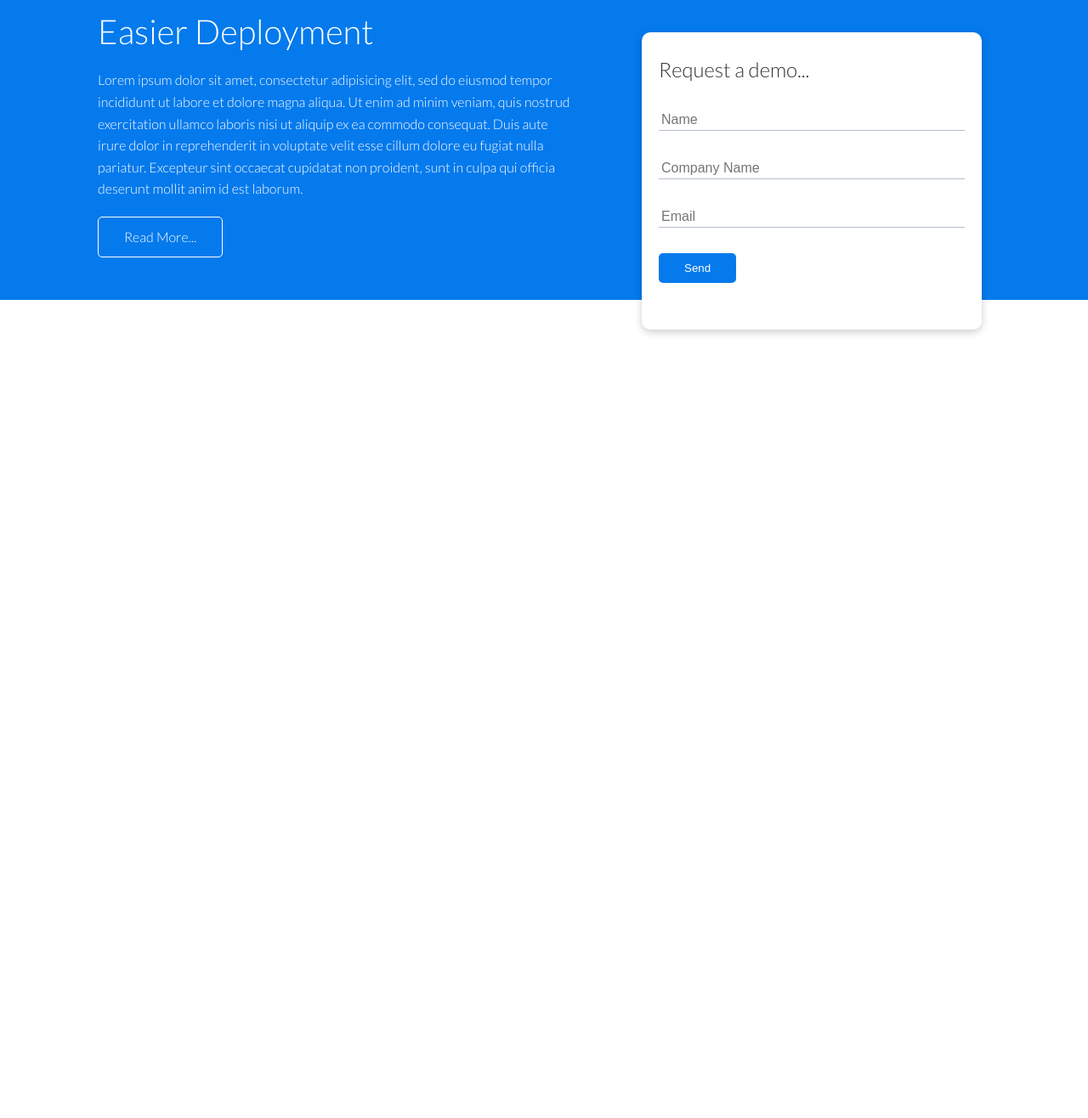
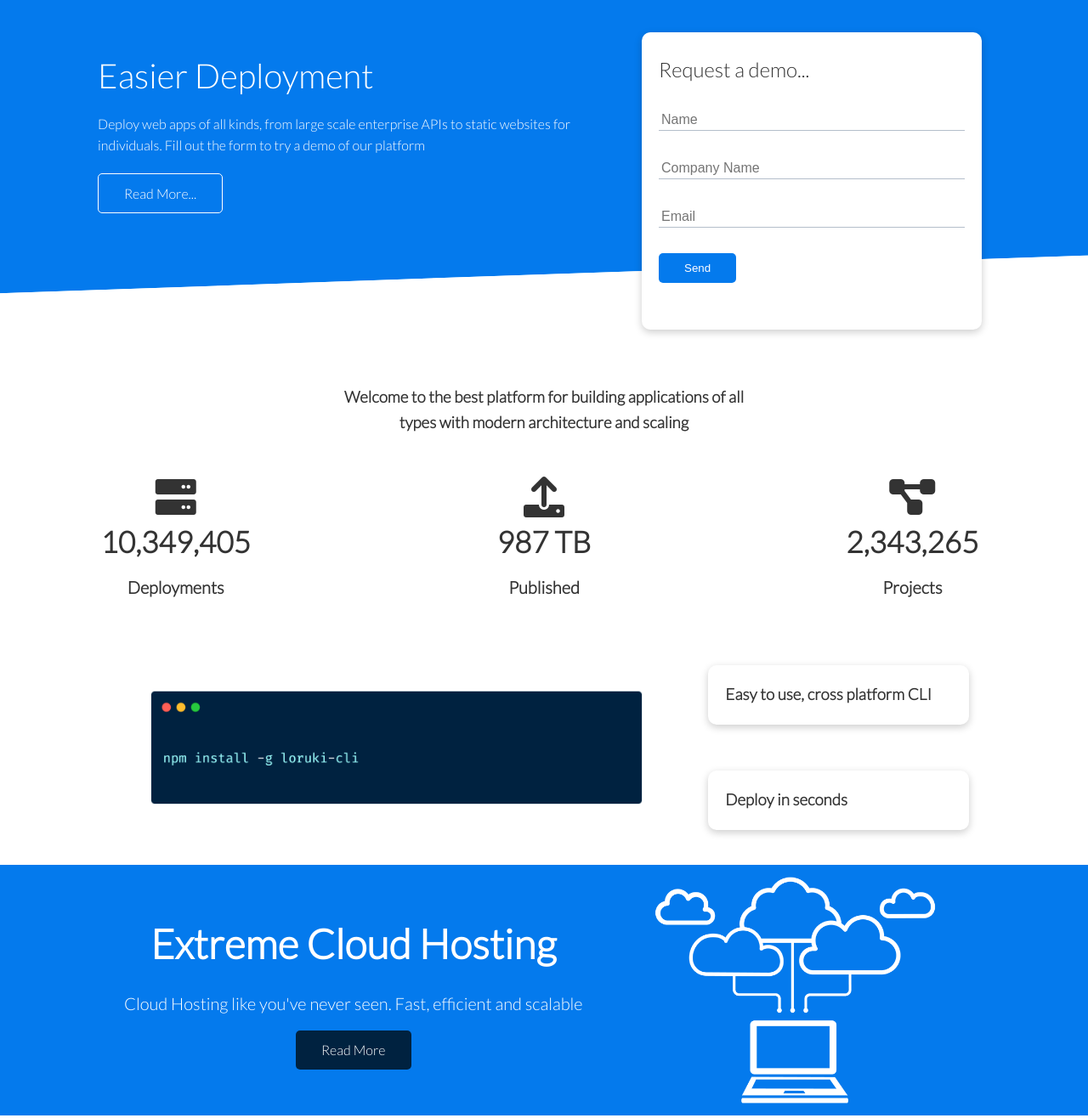
Before and after one commit to JaxyBLU/responsive-webpage-with-brad-traversy, a plain HTML site: page index.html in a window 1280 px wide. Shown: the part 117-1433 px from the top of the page at 85% size. Before the commit the page ends 800 px from the top, so only its background shows below. Drawn offline with Linux system fonts and the light colour scheme.

Commit message:
Some more improvements

```diff
--- a/Styles/styles.css
+++ b/Styles/styles.css
@@ -2,6 +2,9 @@
 
 :root{
 	--primary-color: #047aed;
+	--secondary-color: #1c3fa8;
+	--dark-color: #002240;
+	--light-color: #f4f4f4;
 }
 
 *{
@@ -136,6 +139,34 @@ nav{
 	outline: none;
 }
 
+.showcase::before,
+.showcase::after{
+	content: '';
+	position: absolute;
+	height: 100px;
+	bottom: -70px;
+	right: 0;
+	left: 0;
+	background-color: #fff;
+	transform: skewY(-2deg);
+	-webkit-transform: skewY(-2deg);
+	-moz-transform: skewY(-2deg);
+	-ms-transform: skewY(-2deg);
+}
+
+.stats{
+	padding-top: 100px;
+}
+
+.stats .grid h3{
+	font-size: 35px;
+}
+
+.stats .grid p{
+	font-size: 20px;
+	font-weight: bold;
+}
+
 .btn{
 	display: inline-block;
 	padding: 10px 30px;
@@ -164,6 +195,38 @@ nav{
 	height: 100%;
 }
 
+.grid-3{
+	grid-template-columns: repeat(3, 1fr);
+}
+
+.text-center{
+	text-align: center;
+}
+
+.btn-primary,
+.bg-primary{
+	background-color: var(--primary-color);
+	color: #fff;
+}
+
+.btn-secondary,
+.bg-secondary{
+	background-color: var(--secondary-color);
+	color: #fff;
+}
+
+.btn-dark,
+.bg-dark{
+	background-color: var(--dark-color);
+	color: #fff;
+}
+
+.btn-light,
+.bg-light{
+	background-color: var(--light-color);
+	color: #333;
+}
+
 .card{
 	color: #333;
 	background-color: #fff;
@@ -172,3 +235,122 @@ nav{
 	padding: 20px;
 	margin: 10px;
 }
+
+.cli .grid{
+	grid-template-columns: repeat(3, 1fr);
+	grid-template-rows: repeat(2, 1fr);
+}
+
+.cli .grid >*:first-child{
+	grid-column: 1 /span 2;
+	grid-row: 1/span 2;
+}
+
+.cloud .grid{
+	grid-template-columns: 4fr 3fr;
+}
+
+.my-1{
+	margin: 1rem 0;
+}
+
+.my-2{
+	margin: 1.5rem 0;
+}
+
+.my-3{
+	margin: 2rem 0;
+}
+
+.my-4{
+	margin: 3rem 0;
+}
+
+.my-5{
+	margin: 4rem 0;
+}
+
+.m-1{
+	margin: 1rem;
+}
+
+.m-2{
+	margin: 1.5rem;
+}
+
+.m-3{
+	margin: 2rem;
+}
+
+.m-4{
+	margin: 3rem;
+}
+
+.m-5{
+	margin: 4rem;
+}
+
+.py-1 {
+  padding: 1rem 0;
+}
+
+.py-2 {
+  padding: 1.5rem 0;
+}
+
+.py-3 {
+  padding: 2rem 0;
+}
+
+.py-4 {
+  padding: 3rem 0;
+}
+
+.py-5 {
+  padding: 4rem 0;
+}
+
+.p-1 {
+  padding: 1rem;
+}
+
+.p-2 {
+  padding: 1.5rem;
+}
+
+.p-3 {
+  padding: 2rem;
+}
+
+.p-4 {
+  padding: 3rem;
+}
+
+.p-5 {
+  padding: 4rem;
+}
+
+.stats-heading{
+	max-width: 500px;
+	margin: auto;
+}
+
+.lead{
+	font-size: 20px;
+}
+
+.sm{
+	font-size: 1rem;
+}
+
+.md{
+	font-size: 2rem;
+}
+
+.lg{
+	font-size: 3rem;
+}
+
+.xl{
+	font-size: 4rem;
+}
--- a/index.html
+++ b/index.html
@@ -27,12 +27,9 @@
 		<div class="container grid">
 			<div class="showcase-text">
 				<h1>Easier Deployment</h1>
-				<p>Lorem ipsum dolor sit amet, consectetur adipisicing elit, sed do eiusmod
-				tempor incididunt ut labore et dolore magna aliqua. Ut enim ad minim veniam,
-				quis nostrud exercitation ullamco laboris nisi ut aliquip ex ea commodo
-				consequat. Duis aute irure dolor in reprehenderit in voluptate velit esse
-				cillum dolore eu fugiat nulla pariatur. Excepteur sint occaecat cupidatat non
-				proident, sunt in culpa qui officia deserunt mollit anim id est laborum.</p>
+				<p>Deploy web apps of all kinds, from large scale enterprise APIs to static websites for individuals.
+					 Fill out the form to try a demo of our platform
+				</p>
 				<a href="features.html" class="btn btn-outline">Read More...</a>
 			</div>
 
@@ -60,6 +57,59 @@
 		</div>
 	</section>
 
+	<!--Stats-->
+	<section class="stats">
+		<div class="contianer">
+			<h3 class="stats-heading text-center my-1">
+				Welcome to the best platform for building applications of all types
+				with modern architecture and scaling
+			</h3>
+
+			<div class="grid grid-3 text-center my-4">
+				<div>
+					<i class="fas fa-server fa-3x"></i>
+					<h3>10,349,405</h3>
+					<p class="text-seocondary">Deployments</p>
+				</div>
+				<div>
+					<i class="fas fa-upload fa-3x"></i>
+					<h3>987 TB</h3>
+					<p class="text-seocondary">Published</p>
+				</div>
+				<div>
+					<i class="fas fa-project-diagram fa-3x"></i>
+					<h3>2,343,265</h3>
+					<p class="text-seocondary">Projects</p>
+				</div>
+			</div>
+		</div>
+	</section>
+
+	<!--Cli-->
+	<section class="cli">
+		<div class="container grid">
+			<img src="images/cli.png" alt="CLI picture">
+			<div class="card">
+				<h3>Easy to use, cross platform CLI</h3>
+			</div>
+			<div class="card">
+				<h3>Deploy in seconds</h3>
+			</div>
+		</div>
+	</section>
+
+	<!-- Cloud-->
+	<section class="cloud bg-primary my-2 by-2">
+		<div class="container grid">
+			<div class="text-center">
+				<h3 class="lg">Extreme Cloud Hosting</h3>
+				<p class="lead my-1">Cloud Hosting like you've never seen.
+				Fast, efficient and scalable</p>
+				<a href="features.html" class="btn btn-dark">Read More</a>
+			</div>
+			<img src="images/cloud.png">
+		</div>
+	</section>
 
 <script type="text/javascript" src="Scripts/scripts.js"></script>
 </body>
```
